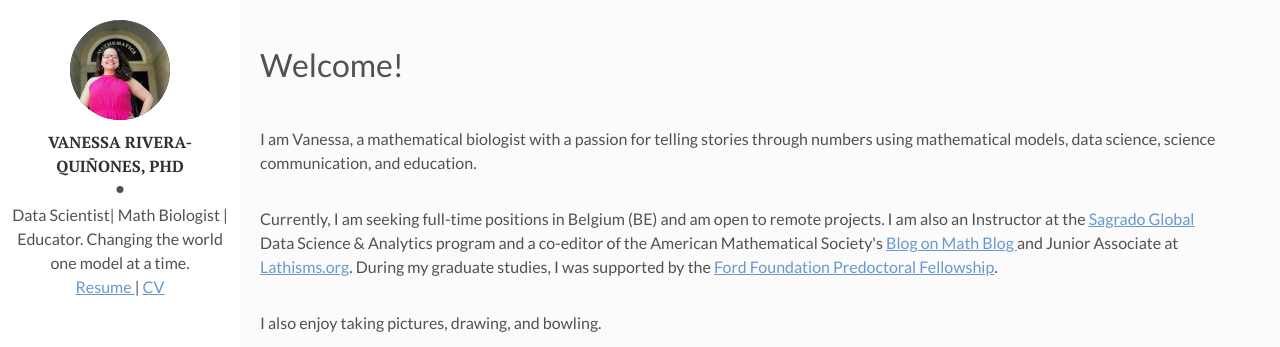
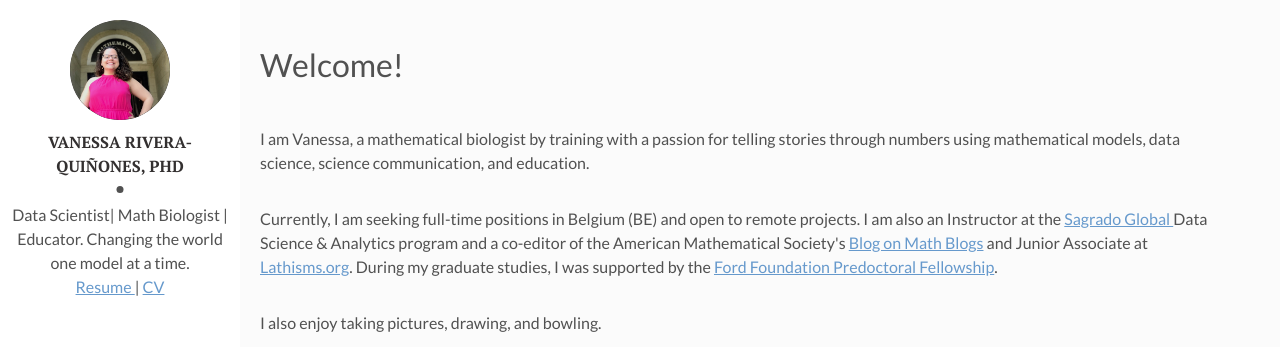
Before and after one commit to vriveraq/vriveraq.github.io, a Jekyll site: the page built from index.html, in a window 1280 px wide, cut to the strip 0-347 px from the top of the page. Built offline with Jekyll 4.4.1, drawn with Linux system fonts in a browser that asks for light colours; the list of posts is cut into pages by our own code.

Commit message:
Update index.html

```diff
--- a/index.html
+++ b/index.html
@@ -7,13 +7,13 @@ layout: main
 
 <h1> Welcome! </h1>
 
-<p>  I am Vanessa, a mathematical biologist with a passion for telling stories through numbers using mathematical models, data science, science communication, and education. </p>
+<p>  I am Vanessa, a mathematical biologist by training with a passion for telling stories through numbers using mathematical models, data science, science communication, and education. </p>
 
-<p>  Currently, I am seeking full-time positions in Belgium (BE) and am open to remote projects. I am also an Instructor at the <a href="https://global.sagrado.edu/pages/sobre-nosotros" > Sagrado Global </a> Data Science & Analytics program and a co-editor of the American Mathematical Society's <a href ="https://blogs.ams.org/blogonmathblogs/author/vanessa/"> Blog on Math Blog </a> and Junior Associate at <a href="http://www.lathisms.org/"> Lathisms.org</a>.
+<p>  Currently, I am seeking full-time positions in Belgium (BE) and open to remote projects. I am also an Instructor at the <a href="https://global.sagrado.edu/pages/sobre-nosotros" > Sagrado Global </a> Data Science & Analytics program and a co-editor of the American Mathematical Society's <a href ="https://blogs.ams.org/blogonmathblogs/author/vanessa/"> Blog on Math Blogs</a> and Junior Associate at <a href="http://www.lathisms.org/"> Lathisms.org</a>.
+
   During my graduate studies, I was supported by the <a href="https://sites.nationalacademies.org/PGA/FordFellowships/index.htm"> Ford Foundation Predoctoral Fellowship</a>. </p>
 
 <p> I also enjoy taking pictures, drawing, and bowling.</p>
-
 
 {% for post in paginator.posts %}
 <article class="post">
```
